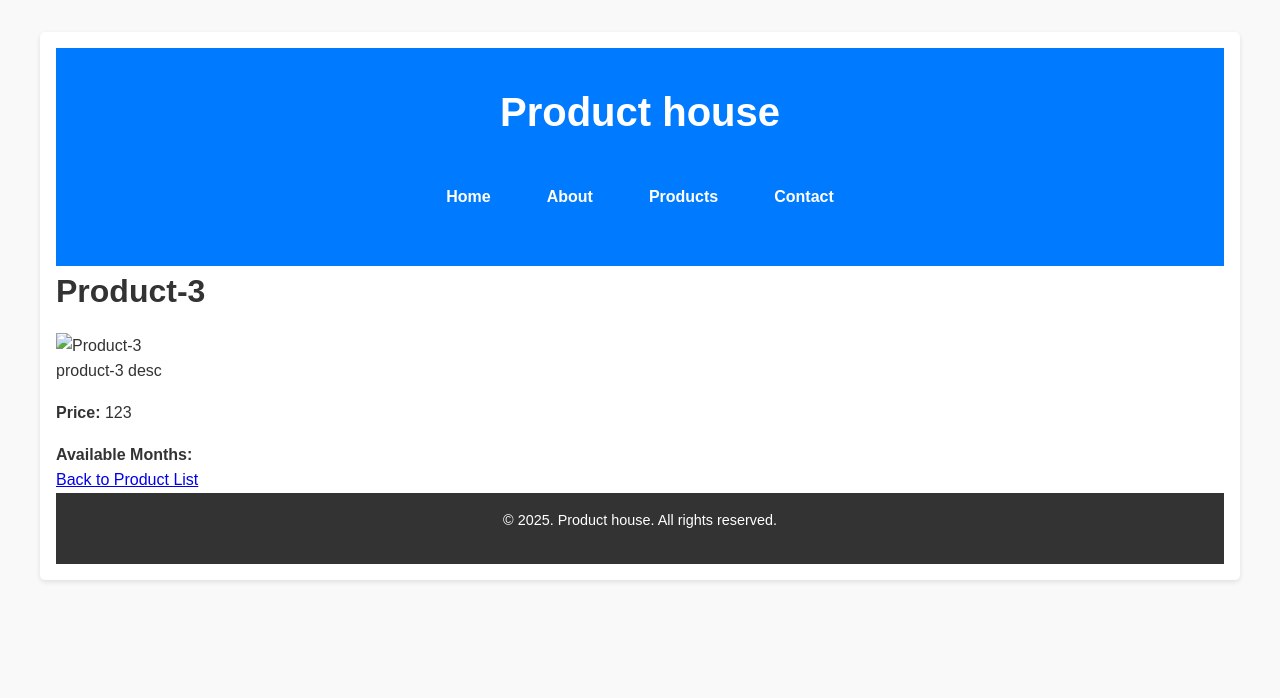
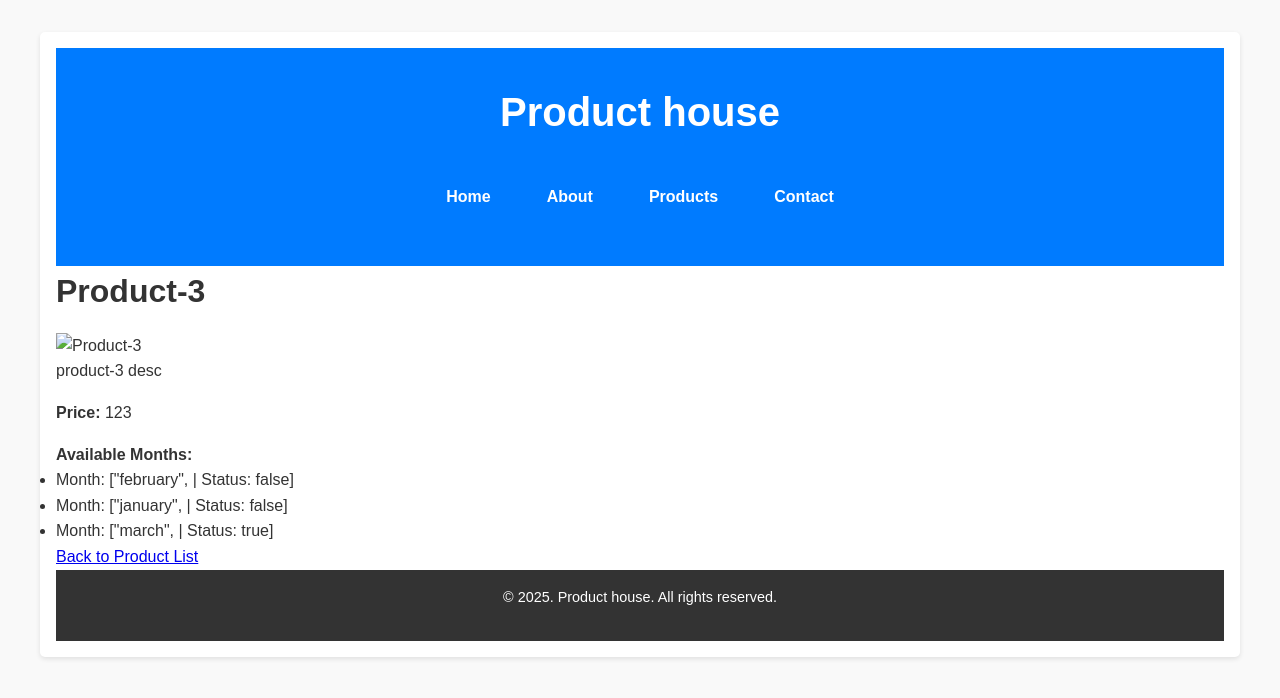
Before and after one commit to tournguide/netlify-jekyll, a Jekyll site: the page built from _products/product-3.md, in a window 1280 px wide. Shown: the top 698 px of the page. Built offline with Jekyll 4.4.1, drawn with Linux system fonts in a browser that asks for light colours.

Commit message:
Update product-details.html

```diff
--- a/_layouts/product-details.html
+++ b/_layouts/product-details.html
@@ -40,13 +40,16 @@
               {% for item in page.availability %}
                 {% assign month = item | split: true | first | split: false | first %}
                 {% assign status = item | split: month | last %}
-            {% if status == "true" %}
-              <li>{{ month | capitalize }}</li>
-            {% endif %}
+                <li>
+                  Month: {{ month | capitalize }} | Status: {{ status }}
+                </li>
+
+
               {% endfor %}
             </ul>
           </div>
         {% endif %}
+
 
 
 
```
Lines whose indentation alone changed are shown as unchanged.
